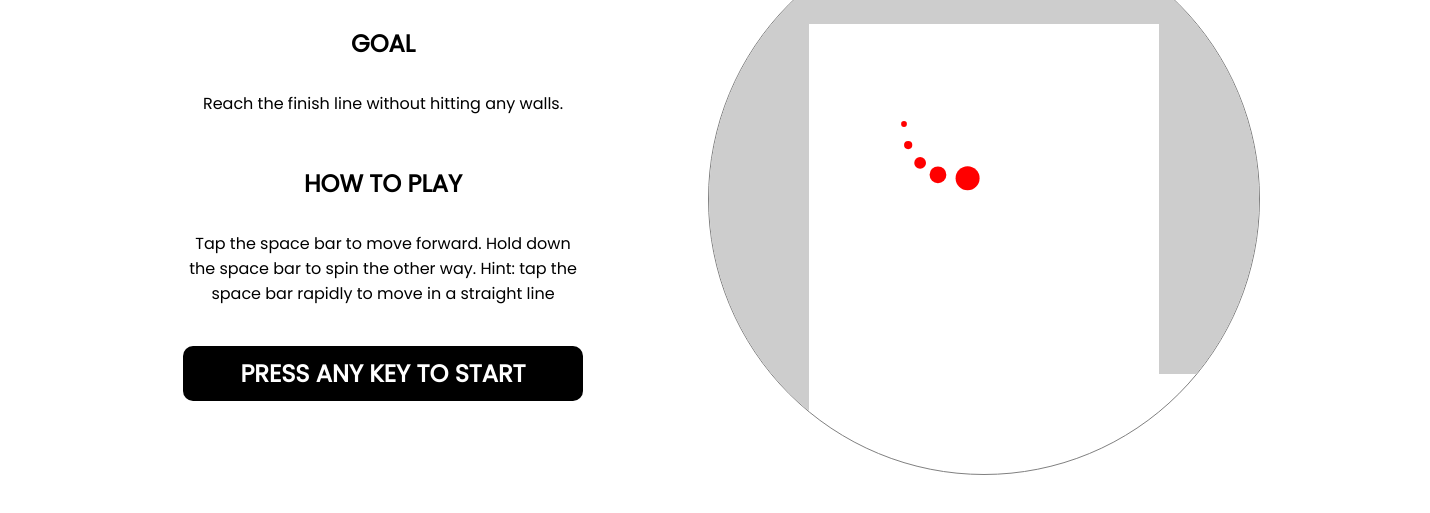
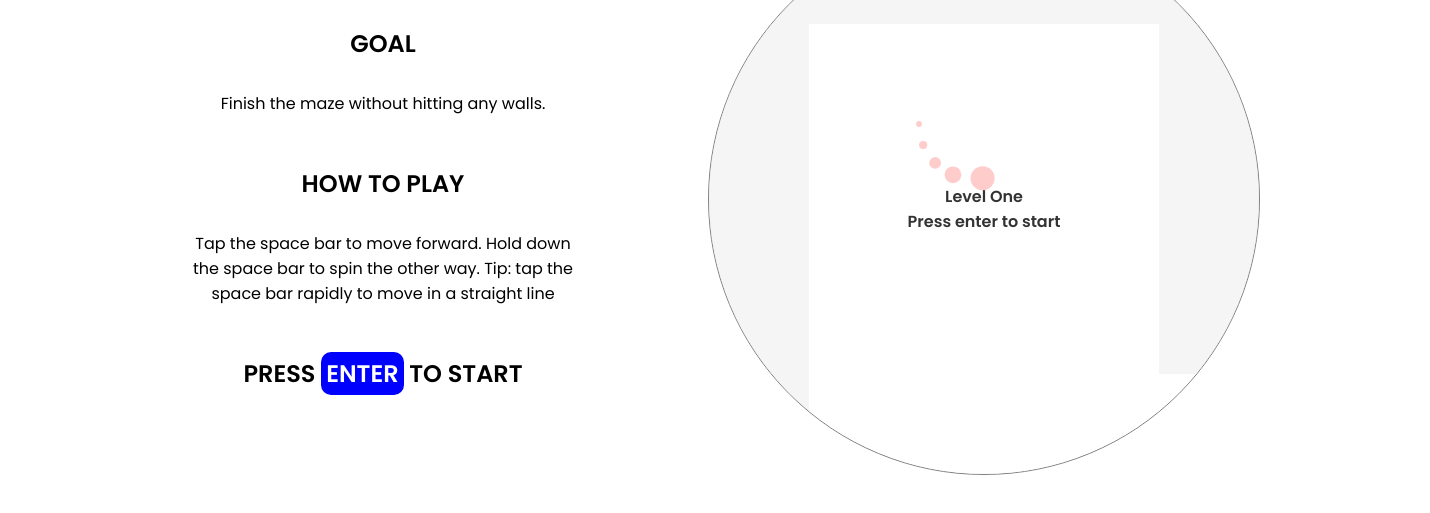
Before and after one commit to sisiyao/EscapeThroughSpace, a website built with webpack: page index.html in a window 1280 px wide. Shown: the part 145-658 px from the top of the page, 1430 px wide, since content can reach past the window. Built offline with nearby package versions, Linux system fonts and the light colour scheme.

Commit message:
working splash screen

```diff
--- a/css/main.css
+++ b/css/main.css
@@ -57,8 +57,34 @@
   padding-bottom: 20px;
 }
 
-.start-text {
-  background-color: black;
+.enter {
+  background-color: blue;
   color: white;
   border-radius: 10px;
+  padding: 5px;
 }
+
+.level-one, .level-two, .level-three{
+  position: absolute;
+  z-index: 2;
+  background-color: white;
+  min-width: 550px;
+  max-width: 550px;
+  min-height: 550px;
+  max-height: 550px;
+  border-radius: 50%;
+  text-align: center;
+  padding-top: 260px;
+  box-sizing: border-box;
+  font-family: 'Poppins', sans-serif;
+  font-weight: bold;
+  opacity: 0.8;
+}
+
+.level-two, .level-three {
+  visibility: hidden;
+}
+
+.wrapper-box {
+  padding-right: 30px;
+}
--- a/index.html
+++ b/index.html
@@ -5,7 +5,7 @@
     <script type="application/javascript" src="./js/bundle.js"></script>
     <script src="./vendor/mousetrap.min.js"></script>
     <link rel="stylesheet" type="text/css" href="./css/main.css">
-    <link href="https://fonts.googleapis.com/css?family=Monoton|Poppins" rel="stylesheet">
+    <link href="https://fonts.googleapis.com/css?family=Monoton|Poppins:400,600" rel="stylesheet">
   </head>
 
   <body>
@@ -14,15 +14,20 @@
         <div class='title'>Loopy Maze</div>
         <div class='instructions'>
           <h2>GOAL</h2>
-          <p class="divider">Reach the finish line without hitting any walls.</p>
+          <p class="divider">Finish the maze without hitting any walls.</p>
           <h2>HOW TO PLAY</h2>
           <p class="divider">Tap the space bar to move forward. Hold down the space bar to spin the other way.
-            Hint: tap the space bar rapidly to move in a straight line</p>
-          <h2 class="start-text">PRESS ANY KEY TO START</h2>
+            Tip: tap the space bar rapidly to move in a straight line</p>
+          <h2 class="start-text">PRESS <span class="enter">ENTER</span> TO START</h2>
         </div>
       </div>
-      <div id='wrapper'>
-        <canvas id="canvas"></canvas>
+      <div class='wrapper-box'>
+        <div id='wrapper'>
+          <div id="level-one-splash" class="splash level-one">Level One<br>Press enter to start</div>
+          <div id="level-two-splash" class="splash level-two">Press enter to start</div>
+          <div id="level-three-splash" class="splash level-three">Press enter to start</div>
+          <canvas id="canvas"></canvas>
+        </div>
       </div>
     </div>
   </body>
--- a/js/levels.js
+++ b/js/levels.js
@@ -4,15 +4,16 @@ const LEVELS = {
       [350, 0, 650, 350]
     ],
     endGoal: [900, 350, 300, 250],
-    playerStart: [150, 100],
+    playerStart: [165, 100],
     finishText: [765, 60]
   },
   2: {
     walls: [
-      [0, 225, 600, 150]
+      [350, 0, 650, 350]
     ],
-    endGoal: [0, 370, 80, 230],
-    playerStart: [120, 120]
+    endGoal: [900, 350, 300, 250],
+    playerStart: [165, 100],
+    finishText: [765, 60]
   }
 };
 
--- a/js/main.js
+++ b/js/main.js
@@ -5,11 +5,21 @@ document.addEventListener("DOMContentLoaded", () => {
   const wrapper = document.getElementById('wrapper');
   canvas.width = 1000;
   canvas.height = 600;
+  const ctx = canvas.getContext("2d");
+  const maze = new Maze(level, ctx, canvas.width, canvas.height, wrapper);
+  maze.drawMaze();
+  maze.start();
+  Mousetrap.bind("enter", removeSplash.bind(null, ctx, canvas, wrapper, maze));
+});
 
-  const ctx = canvas.getContext("2d");
-  const maze = new Maze(1, ctx, canvas.width, canvas.height, wrapper);
-  maze.drawMaze();
-  // wrapper.scrollTop = 640;
-  // wrapper.scrollLeft = 270;
-  maze.start();
-});
+let level = 1;
+
+function removeSplash (ctx, canvas, wrapper, maze) {
+  console.log("here");
+  const splashes = document.querySelectorAll('.splash');
+  splashes.forEach(splash => {
+    splash.style.visibility = "hidden";
+  });
+  maze.bindKeys();
+  Mousetrap.unbind("enter");
+}
--- a/js/maze.js
+++ b/js/maze.js
@@ -109,7 +109,6 @@ class Maze {
   }
 
   start () {
-    this.bindKeys();
     this.step();
   }
 }
--- a/js/player.js
+++ b/js/player.js
@@ -9,7 +9,7 @@ const PLAYER_CONSTANTS = {
   RADIUS: 55,
   HEAD_RADIUS: 12,
   COLOR: '#FF0000',
-  // ORBIT_COLOR: '#cdcdcd'
+  ORBIT_COLOR: '#cdcdcd'
 };
 
 class Player {
@@ -33,16 +33,17 @@ class Player {
       center[1] + radius * Math.sin(angle)];
   }
 
-  // drawOrbit (ctx) {
-  //   ctx.fillStyle = PLAYER_CONSTANTS.ORBIT_COLOR;
-  //   ctx.beginPath();
-  //   ctx.arc(
-  //     this.center[0], this.center[1], this.radius, 0, 2 * Math.PI, true
-  //   );
-  //   ctx.fill();
-  // }
+  drawOrbit (ctx) {
+    ctx.fillStyle = PLAYER_CONSTANTS.ORBIT_COLOR;
+    ctx.beginPath();
+    ctx.arc(
+      this.center[0], this.center[1], this.radius, 0, 2 * Math.PI, true
+    );
+    ctx.fill();
+  }
 
   drawHead (ctx) {
+    // drawOrbit(ctx);
     ctx.fillStyle = this.color;
     ctx.beginPath();
     ctx.arc(
```
Also changed, not shown: js/bundle.js (+30 -20 lines).
